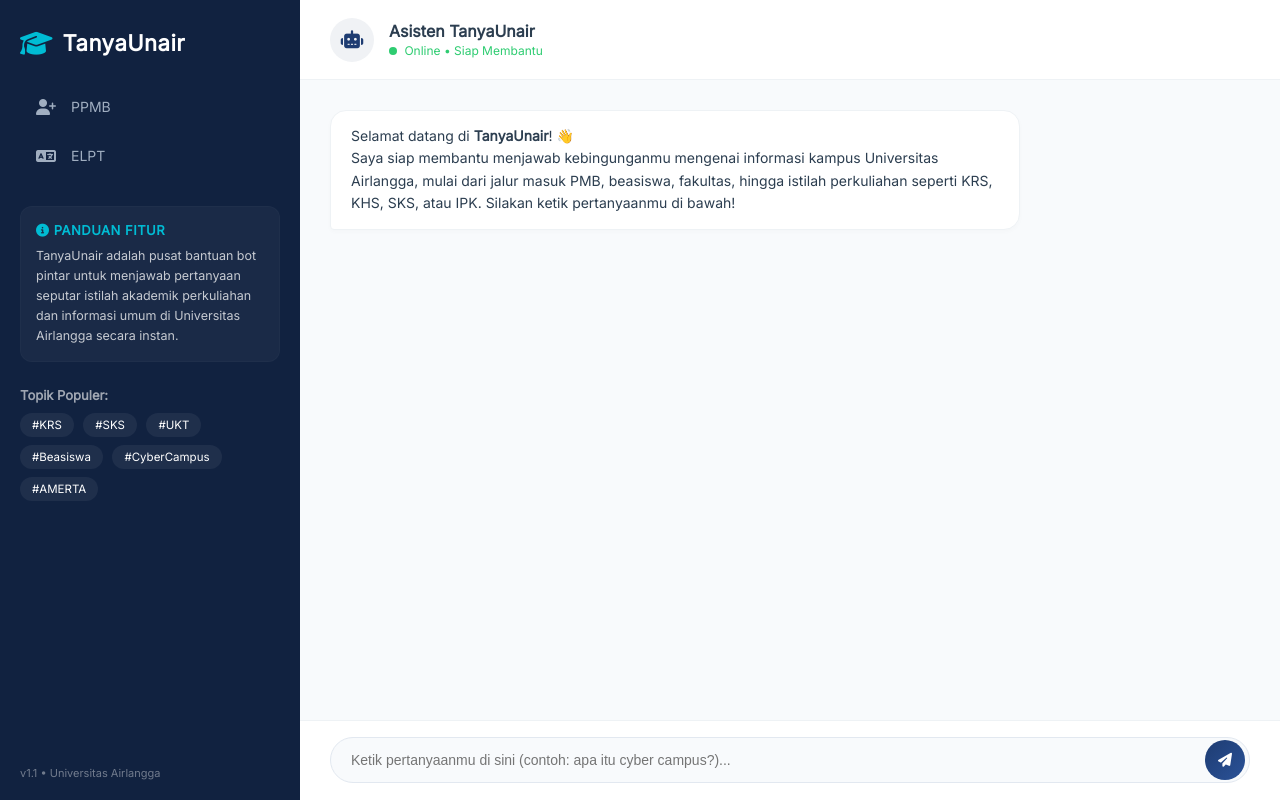
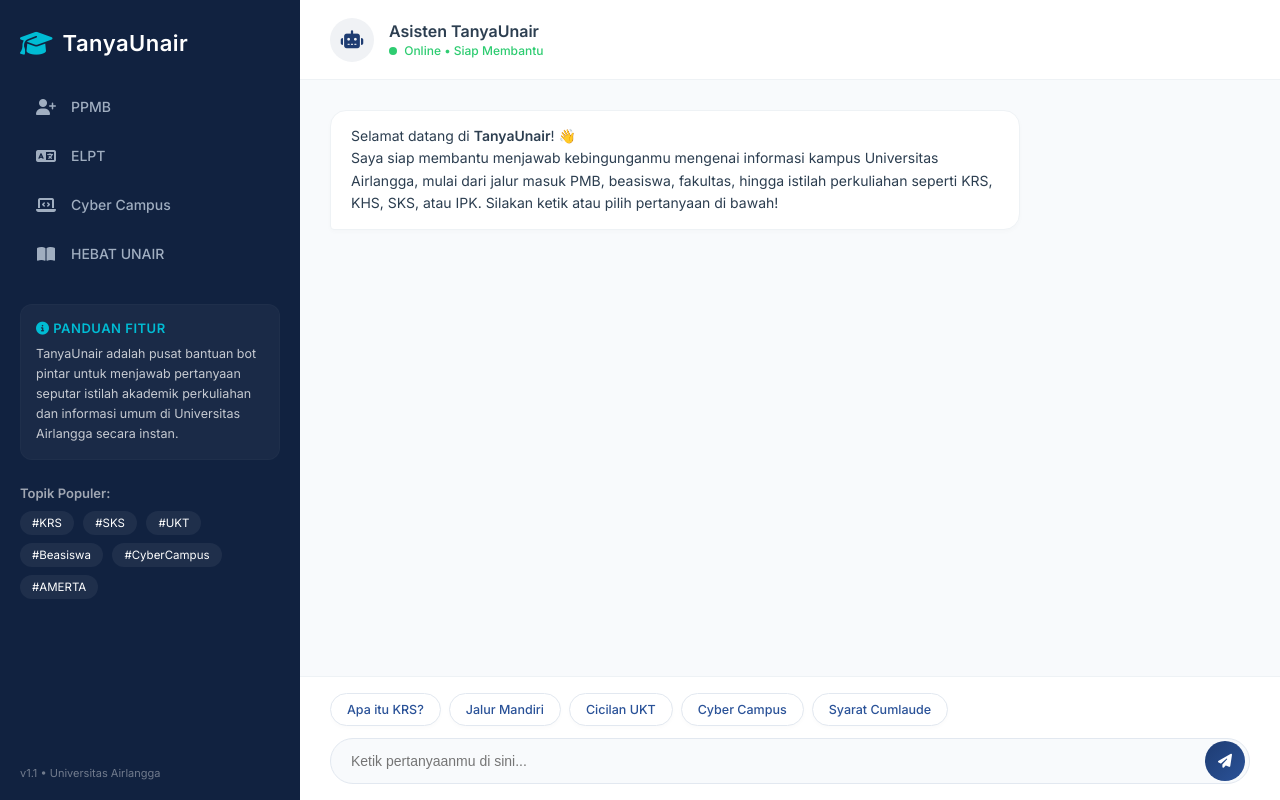
Before and after one commit to inunkrodliyah/ChatBot, a Flask app: page / in a window 1280 px wide. Run offline with Flask 3, Linux system fonts and the light colour scheme; parts of the project's set-up code (start-up, migrations or seed data) failed here and were passed over.

Commit message:
tambah fitur Quick Replies / Suggestions Chips

```diff
--- a/app.py
+++ b/app.py
@@ -9,7 +9,7 @@ from sklearn.metrics.pairwise import cosine_similarity
 
 app = Flask(__name__)
 
-# 1. Inisialisasi Sastrawi secara Global
+# 1. Inisialisasi Sastrawi untuk Preprocessing Bahasa Indonesia
 stemmer_factory = StemmerFactory()
 stemmer = stemmer_factory.create_stemmer()
 
@@ -20,33 +20,32 @@ stopword_remover = stopword_factory.create_stop_word_remover()
 with open('intents.json', 'r', encoding='utf-8') as file:
     intents_data = json.load(file)
 
-# 3. Ekstraksi data latih (Gunakan text asli untuk menghindari timeout Vercel)
+# 3. Ekstraksi data untuk training TF-IDF
 training_patterns = []
 pattern_to_intent = []
 
 for intent in intents_data['intents']:
     for pattern in intent['patterns']:
-        # Mengubah ke lowercase dan membersihkan tanda baca ringan saja (sangat cepat)
-        clean_pattern = pattern.lower().strip()
-        clean_pattern = re.sub(r'[^\w\s]', '', clean_pattern)
-        training_patterns.append(clean_pattern)
+        training_patterns.append(pattern)
         pattern_to_intent.append(intent)
 
-# 4. Fungsi Preprocessing khusus untuk Input User saja
-def preprocess_user_input(text):
+# 4. Fungsi Preprocessing (Case Folding, Cleaning, Stopword, Stemming)
+def preprocess_text(text):
     text = text.lower()
     text = re.sub(r'[^\w\s]', '', text)
     text = stopword_remover.remove(text)
     text = stemmer.stem(text)
     return text
 
-# 5. Vektorisasi menggunakan TF-IDF langsung dari text pola asli
+# Preprocessing semua data latih di awal
+preprocessed_patterns = [preprocess_text(pattern) for pattern in training_patterns]
+
+# 5. Vektorisasi menggunakan TF-IDF
 vectorizer = TfidfVectorizer()
-tfidf_matrix = vectorizer.fit_transform(training_patterns)
+tfidf_matrix = vectorizer.fit_transform(preprocessed_patterns)
 
 def chatbot_response(user_input):
-    # Lakukan preprocessing Sastrawi secara real-time hanya pada 1 kalimat user ini
-    cleaned_input = preprocess_user_input(user_input)
+    cleaned_input = preprocess_text(user_input)
     if not cleaned_input.strip():
         return "Maaf, bisa tolong ketikkan pertanyaan yang lebih jelas?"
 
@@ -58,12 +57,12 @@ def chatbot_response(user_input):
     best_match_idx = similarity.argmax()
     score = similarity[0][best_match_idx]
 
-    # Batas ambang kecocokan (Threshold)
-    if score > 0.15: # Menurunkan sedikit threshold karena data latih tidak di-stemming penuh
+    # Batas ambang kecocokan ditingkatkan menjadi 0.40 agar tidak salah jawab
+    if score > 0.40:
         matched_intent = pattern_to_intent[best_match_idx]
         return random.choice(matched_intent['responses'])
     else:
-        return "Maaf, saya belum memahami pertanyaan tersebut. Coba tanyakan istilah lain seputar kampus UNAIR seperti Jalur PMB, ELPT, Cyber Campus, atau KRS."
+        return "Maaf, saya belum memahami pertanyaan tersebut dengan jelas. Coba tanyakan dengan kata kunci yang lebih spesifik (contoh: 'jalur mandiri Unair', 'apa itu KRS', atau 'syarat beasiswa')."
 
 @app.route('/')
 def home():
@@ -75,8 +74,11 @@ def chat():
     response = chatbot_response(message)
     return jsonify({'response': response})
 
-# Handler port dinamis
+@app.route('/dashboard')
+def dashboard():
+    total_tags = len(intents_data['intents'])
+    total_patterns = sum(len(intent['patterns']) for intent in intents_data['intents'])
+    return render_template('dashboard.html', intents=intents_data['intents'], total_tags=total_tags, total_patterns=total_patterns)
+
 if __name__ == '__main__':
-    import os
-    port = int(os.environ.get("PORT", 5000))
-    app.run(host='0.0.0.0', port=port, debug=True)
+    app.run(debug=True)
--- a/static/script.js
+++ b/static/script.js
@@ -1,6 +1,7 @@
-async function sendMessage() {
+async function sendMessage(customMessage = null) {
     const input = document.getElementById("user-input");
-    const message = input.value.trim();
+    // Jika ada parameter customMessage (dari chip), pakai itu. Jika tidak, ambil dari input teks.
+    const message = customMessage ? customMessage.trim() : input.value.trim();
 
     if (message === "") return;
 
@@ -13,7 +14,10 @@ async function sendMessage() {
         </div>
     `;
 
-    input.value = "";
+    // Kosongkan input bar jika pengiriman manual dari keyboard
+    if (!customMessage) {
+        input.value = "";
+    }
     chatBox.scrollTop = chatBox.scrollHeight;
 
     try {
@@ -46,6 +50,11 @@ async function sendMessage() {
     chatBox.scrollTop = chatBox.scrollHeight;
 }
 
+// Fungsi Trigger Saat Salah Satu Chip Diklik
+function sendSuggestion(text) {
+    sendMessage(text);
+}
+
 function escapeHtml(text) {
     return text
         .replace(/&/g, "&amp;")
@@ -62,21 +71,16 @@ document.getElementById("user-input").addEventListener("keypress", function(even
     }
 });
 
-
-// ============================================
 // LOGIKA SLIDE SIDEBAR MENU (HAMBURGER MENU)
-// ============================================
 const menuToggle = document.getElementById('menu-toggle');
 const sidebar = document.getElementById('sidebar');
 const sidebarOverlay = document.getElementById('sidebar-overlay');
 
-// Fungsi membuka atau menutup sidebar lewat tombol hamburger
 menuToggle.addEventListener('click', () => {
     sidebar.classList.toggle('active');
     sidebarOverlay.classList.toggle('active');
 });
 
-// Fungsi menutup kembali laci menu ketika pengguna mengklik area luar (overlay)
 sidebarOverlay.addEventListener('click', () => {
     sidebar.classList.remove('active');
     sidebarOverlay.classList.remove('active');
--- a/static/style.css
+++ b/static/style.css
@@ -406,3 +406,64 @@ button#send-btn:hover {
         height: 36px;
     }
 }
+
+/* ========================================== */
+/* --- SUGGESTION CHIPS / QUICK REPLIES ---   */
+/* ========================================== */
+.suggestion-container {
+    display: flex;
+    gap: 8px;
+    overflow-x: auto;
+    padding-bottom: 8px;
+    margin-bottom: 4px;
+    width: 100%;
+    white-space: nowrap;
+    -webkit-overflow-scrolling: touch; /* Scroll lancar di iOS */
+}
+
+/* Menyembunyikan scrollbar bawaan agar estetika chip tetap clean */
+.suggestion-container::-webkit-scrollbar {
+    display: none;
+}
+
+.suggestion-container {
+    scrollbar-width: none; /* Menyembunyikan di Firefox */
+}
+
+button.chip {
+    background: #ffffff;
+    color: var(--secondary-color);
+    border: 1px solid #e2e8f0;
+    padding: 8px 16px;
+    border-radius: 20px;
+    font-family: 'Inter', sans-serif;
+    font-size: 12.5px;
+    font-weight: 500;
+    cursor: pointer;
+    white-space: nowrap;
+    transition: all 0.2s ease;
+    box-shadow: 0 2px 4px rgba(0,0,0,0.02);
+    flex-shrink: 0; /* Mencegah chip menyusut gepeng */
+}
+
+button.chip:hover {
+    background: var(--primary-gradient);
+    color: white;
+    border-color: transparent;
+    transform: translateY(-1px);
+}
+
+/* Modifikasi Tinggi Komponen Input Area Agar Mengakomodasi Chip */
+.input-area {
+    height: auto !important; /* Biar tinggi menyesuaikan isi chip + input bar */
+    min-height: var(--input-area-height);
+    display: flex;
+    flex-direction: column;
+}
+
+@media (max-width: 768px) {
+    .input-area {
+        height: auto !important;
+        padding: 10px 12px;
+    }
+}
--- a/templates/index.html
+++ b/templates/index.html
@@ -3,8 +3,8 @@
 <head>
     <meta charset="UTF-8">
     <meta name="viewport" content="width=device-width, initial-scale=1.0">
-    <title>TanyaUnair - Chatbot Academic Universitas Airlangga</title>
-    <link href="https://fonts.googleapis.com/css2?family=Inter:wght=300;400;500;600&display=swap" rel="stylesheet">
+    <title>TanyaUnair - Chatbot Akademik Universitas Airlangga</title>
+    <link href="https://fonts.googleapis.com/css2?family=Inter:wght@300;400;500;600&display=swap" rel="stylesheet">
     <link rel="stylesheet" href="https://cdnjs.cloudflare.com/ajax/libs/font-awesome/6.4.0/css/all.min.css">
     <link rel="stylesheet" href="{{ url_for('static', filename='style.css') }}">
 </head>
@@ -31,6 +31,14 @@
             <a href="https://pusatbahasa.unair.ac.id/unairs-elpt/" target="_blank" class="menu-item">
                 <i class="fa-solid fa-language"></i>
                 <span>ELPT</span>
+            </a>
+            <a href="https://mahasiswa.unair.ac.id/" target="_blank" class="menu-item">
+                <i class="fa-solid fa-laptop-code"></i>
+                <span>Cyber Campus</span>
+            </a>
+            <a href="https://hebat.elearning.unair.ac.id/hebat-v2/" target="_blank" class="menu-item">
+                <i class="fa-solid fa-book-open"></i>
+                <span>HEBAT UNAIR</span>
             </a>
         </div>
 
@@ -71,17 +79,25 @@
             <div class="message bot-message">
                 <div class="bubble">
                     Selamat datang di <strong>TanyaUnair</strong>! 👋<br>
-                    Saya siap membantu menjawab kebingunganmu mengenai informasi kampus Universitas Airlangga, mulai dari jalur masuk PMB, beasiswa, fakultas, hingga istilah perkuliahan seperti KRS, KHS, SKS, atau IPK. Silakan ketik pertanyaanmu di bawah!
+                    Saya siap membantu menjawab kebingunganmu mengenai informasi kampus Universitas Airlangga, mulai dari jalur masuk PMB, beasiswa, fakultas, hingga istilah perkuliahan seperti KRS, KHS, SKS, atau IPK. Silakan ketik atau pilih pertanyaan di bawah!
                 </div>
             </div>
         </div>
 
         <div class="input-area">
+            <div class="suggestion-container">
+                <button class="chip" onclick="sendSuggestion('Apa itu KRS?')">Apa itu KRS?</button>
+                <button class="chip" onclick="sendSuggestion('Jalur mandiri Unair apa saja')">Jalur Mandiri</button>
+                <button class="chip" onclick="sendSuggestion('Apakah UKT Unair bisa dicicil')">Cicilan UKT</button>
+                <button class="chip" onclick="sendSuggestion('Apa itu cyber campus unair')">Cyber Campus</button>
+                <button class="chip" onclick="sendSuggestion('Syarat lulus predikat cumlaude')">Syarat Cumlaude</button>
+            </div>
+
             <div class="input-wrapper">
                 <input
                     type="text"
                     id="user-input"
-                    placeholder="Ketik pertanyaanmu di sini (contoh: apa itu cyber campus?)..."
+                    placeholder="Ketik pertanyaanmu di sini..."
                     autocomplete="off"
                 >
                 <button id="send-btn" onclick="sendMessage()">
```
Also changed, not shown: intents.json (+56 -69 lines).
